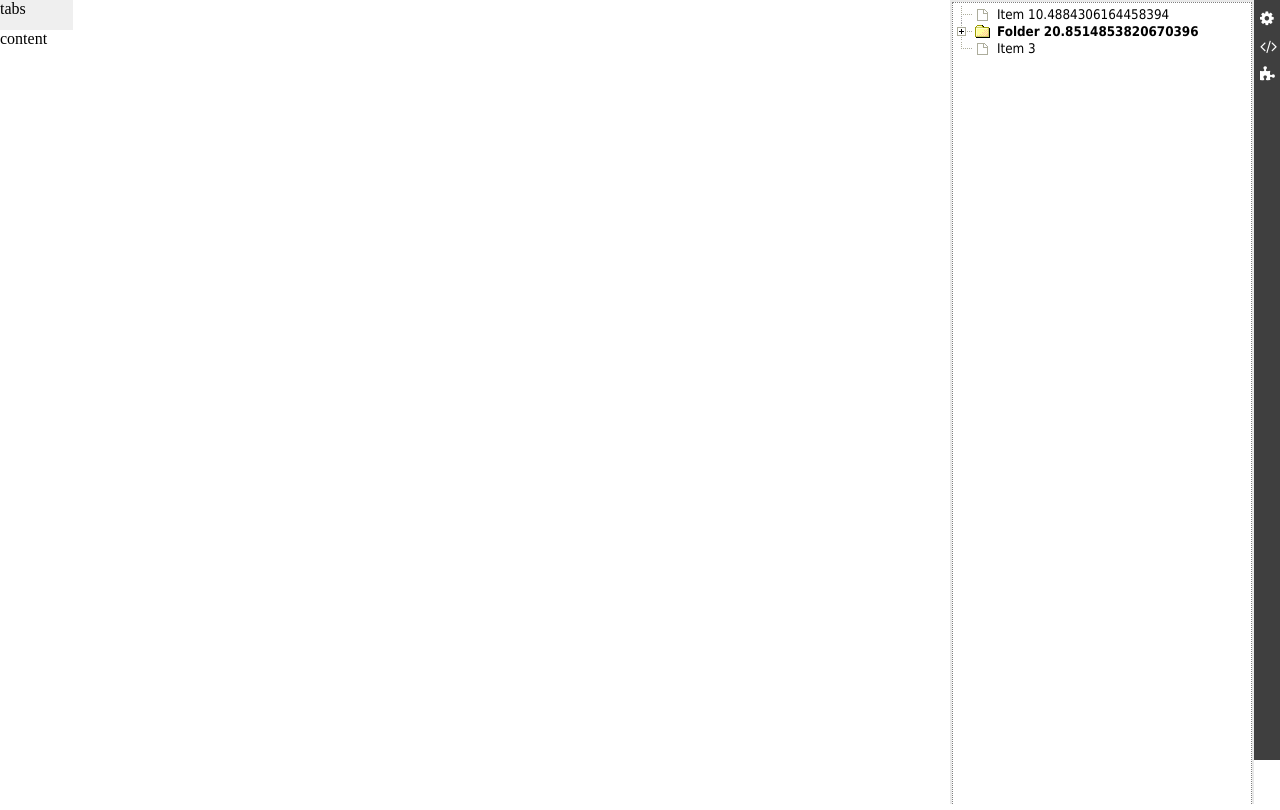
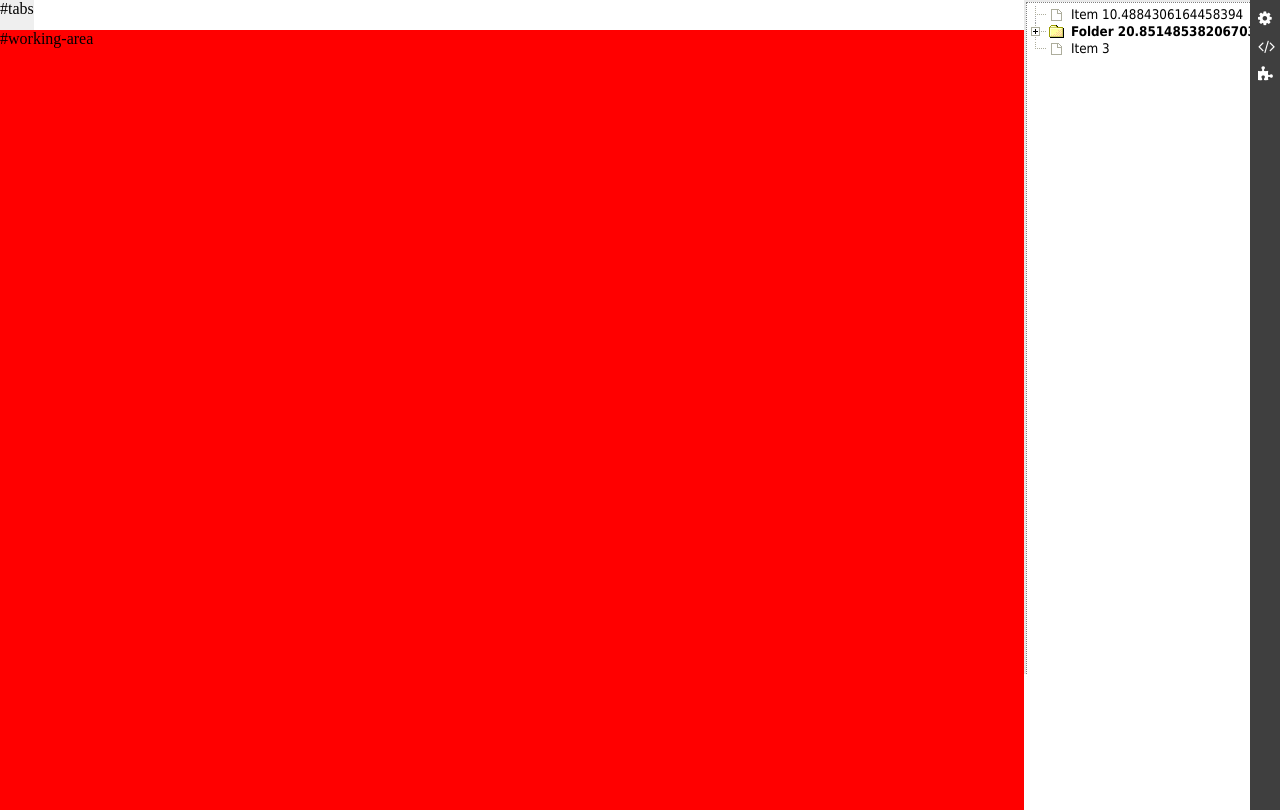
Before and after one commit to Dovyski/Codebot, a PHP site: page / in a window 1280 px wide. Run offline with PHP 8.4, Linux system fonts and the light colour scheme.

Commit message:
Organize panels a bit better.

```diff
--- a/css/style.css
+++ b/css/style.css
@@ -27,7 +27,7 @@ body {
 
 #wrapper {
 	position: relative;
-	min-height: 100%;
+	height: 670px; /* TODO: fix it! */
 	width: 100%;
 }
 
@@ -37,20 +37,28 @@ Config panel
 -----------------------------------------------------
 */
 
+#config {
+	position: fixed;
+	right: 0;
+	top: 0;
+	width: 30px;
+	height: 100%;
+	padding: 10px 0 0 0;
+	background: #3f3f3f;
+}
+
 #config-panel {
 	float: right;
 	width: 30px;
 	background: #3f3f3f;
-	height: 750px; /* TODO: fix it! */
 	color: #fff;
-	padding: 10px 0 0 0;
 }
 
-#config-panel a {
+#config a {
 	color: #fff;
 	float: left;
 	clear: both;
-	margin: 0 0 10px 10px;
+	margin: 0 0 10px 8px;
 }
 
 /*
@@ -61,16 +69,16 @@ Files panel
 
 #files-panel {
 	float: right;
-	width: 300px;
+	width: 20%;
 	background: #1f1f1f;
-	height: 800px; /* TODO: fix it! */
+	height: 670px; /* TODO: fix it! */
 }
 
 #folders {
 	width: 100%;
+	height: 100%;
 	overflow: hidden;
 	padding: 2px;
-	height: 800px; /* TODO: fix it! */
 	background: #e9e9e9;
 }
 
@@ -80,19 +88,23 @@ Content area (where code is edited)
 -----------------------------------------------------
 */
 
-#content-panel {
-	float: left;
+#content {
+	width: 100%;
+	height: 100%;
+	overflow: hidden;
 }
 
 #tabs {
-	float: left;
-	width: 100%;
+	position: fixed;
 	height: 30px;
 	background: #efefef;
-	clear: both;
 }
 
-#content {
-	width: 100%;
+#working-area {
 	float: left;
+	margin-top: 30px;
+	width: 80%;
+	background: #ff0000;
+	overflow: scroll;
+	height: 780px; /* TODO: fix it! */
 }
--- a/index.html
+++ b/index.html
@@ -17,20 +17,21 @@
 
 <body>
 	<div class="wrapper">
-		<div id="config-panel">
-				<a href="#"><i class="fa fa-cog"></i></a>
+		<div id="content">
+			<div id="files-panel">
+				<div id="folders"></div>
+			</div>
+
+			<div id="tabs">#tabs</div>
+			<div id="working-area">#working-area</div>
+		</div>
+
+		<div id="config">
+			<div id="config-bar">
+				<a href="#" id="test"><i class="fa fa-cog"></i></a>
 				<a href="#"><i class="fa fa-code"></i></a>
 				<a href="#"><i class="fa fa-puzzle-piece"></i></a>
 			</ul>
-		</div>
-
-		<div id="files-panel">
-			<div id="folders"></div>
-		</div>
-
-		<div id="content-panel">
-			<div id="tabs">tabs</div>
-			<div id="content">content</div>
 		</div>
 	</div>
 
```
Also changed, not shown: css/style.min.css (+9 -8 lines).
